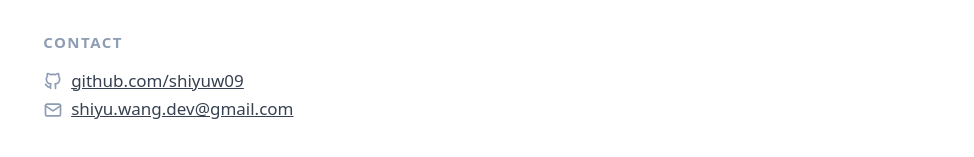
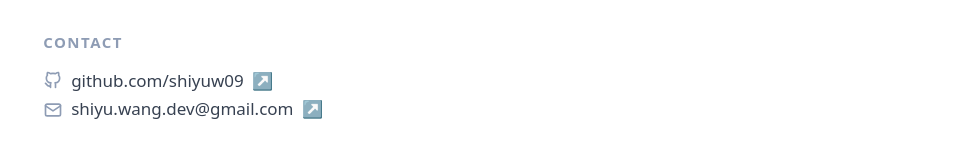
Before and after one commit to shiyuw09/react-universal-resume, a React (Vite) app: page / in a window 1280 px wide. Shown: the part 2258-2415 px from the top of the page, without its empty margins (144-1118 px from the left). Built offline with nearby package versions, Linux system fonts and the light colour scheme; a small style sheet from the web is missing.

Commit message:
opt: layout for Contact section

```diff
--- a/src/components/Contact.tsx
+++ b/src/components/Contact.tsx
@@ -31,7 +31,7 @@ function Contact() {
             <li className="mt-1.5 leading-normal text-gray-700 text-md">
               <a
                 href="https://github.com/shiyuw09"
-                className="group flex items-center gap-2"
+                className="group flex gap-2"
                 target="_blank"
               >
                 <span className="inline-block text-gray-550 print:text-black font-normal group-hover:text-gray-700 transition duration-100 ease-in">
@@ -51,7 +51,12 @@ function Contact() {
                     <path d="M9 19c-4.3 1.4 -4.3 -2.5 -6 -3m12 5v-3.5c0 -1 .1 -1.4 -.5 -2c2.8 -.3 5.5 -1.4 5.5 -6a4.6 4.6 0 0 0 -1.3 -3.2a4.2 4.2 0 0 0 -.1 -3.2s-1.1 -.3 -3.5 1.3a12.3 12.3 0 0 0 -6.2 0c-2.4 -1.6 -3.5 -1.3 -3.5 -1.3a4.2 4.2 0 0 0 -.1 3.2a4.6 4.6 0 0 0 -1.3 3.2c0 4.6 2.7 5.7 5.5 6c-.6 .6 -.6 1.2 -.5 2v3.5"></path>
                   </svg>
                 </span>
-                <span className="flex-grow underline">github.com/shiyuw09</span>
+                <span className="group-hover:underline">
+                  github.com/shiyuw09
+                </span>
+                <span className="inline-block text-gray-550 font-normal group-hover:text-gray-700 transition duration-100 ease-in">
+                  ↗
+                </span>
               </a>
             </li>
             <li className="mt-1.5 leading-normal text-gray-700 text-md">
@@ -77,8 +82,11 @@ function Contact() {
                     <path d="M3 7l9 6l9 -6"></path>
                   </svg>
                 </span>
-                <span className="flex-grow underline">
+                <span className="group-hover:underline">
                   shiyu.wang.dev@gmail.com
+                </span>
+                <span className="inline-block text-gray-550 font-normal group-hover:text-gray-700 transition duration-100 ease-in">
+                  ↗
                 </span>
               </a>
             </li>
```
